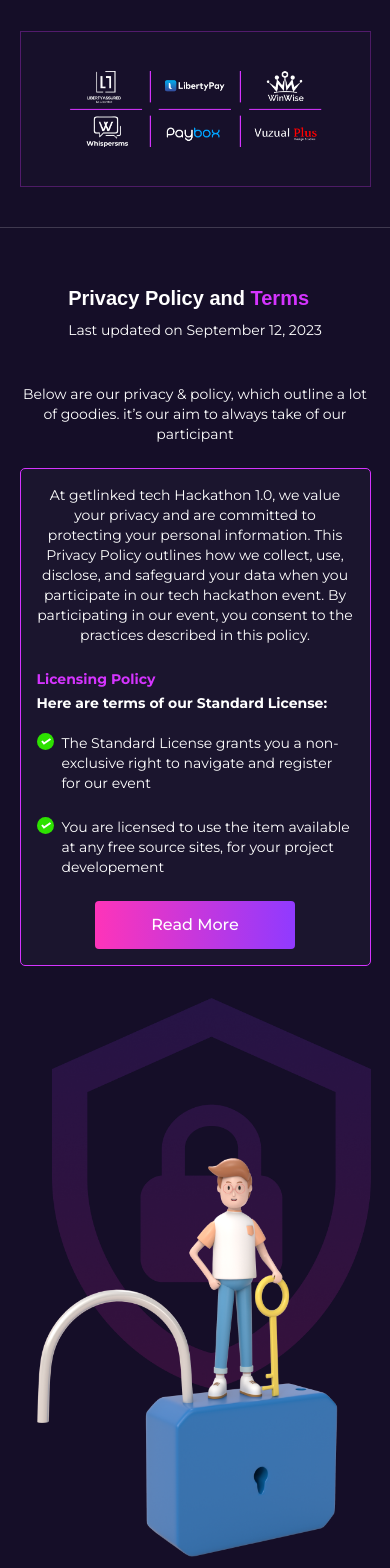
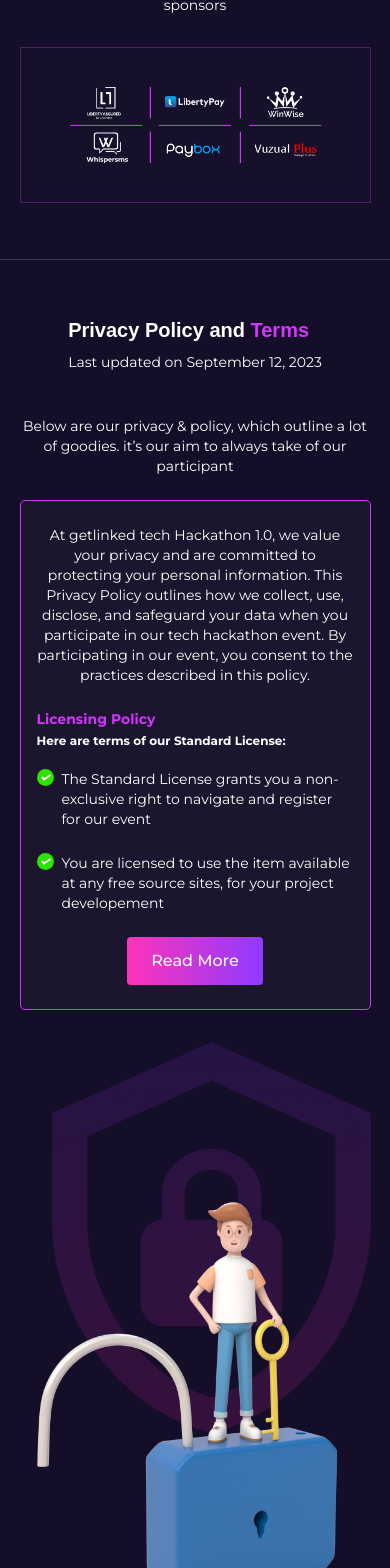
Before and after one commit to gift56/getlinked-ui-challengn, a Next.js app: page / in a window 390 px wide. Shown: the part 6103-7671 px from the top of the page. Built offline with nearby package versions, Linux system fonts and the light colour scheme; a web font is replaced by a local one.

Commit message:
moving to the next

```diff
--- a/components/LandingpageContent/Privacy.tsx
+++ b/components/LandingpageContent/Privacy.tsx
@@ -40,7 +40,7 @@ const Privacy = () => {
               {`Below are our privacy & policy, which outline a lot of goodies.
                 it’s our aim to always take of our participant`}
             </motion.p>
-            <div className="w-full border border-primary bg-[#d9d9d908] rounded-[5px] flex flex-col items-center justify-center gap-6 tab:items-start tab:justify-start p-4 tab:p-12">
+            <div className="w-full border border-primary bg-[#d9d9d908] rounded-[5px] flex flex-col items-center justify-center gap-6 tab:items-start tab:justify-start px-4 py-6 tab:p-12">
               <p className="text-center tab:text-start text-sm md:text-base font-normal">
                 At getlinked tech Hackathon 1.0, we value your privacy{" "}
                 <br className="hidden tab:block" /> and are committed to
@@ -57,7 +57,7 @@ const Privacy = () => {
                 <h4 className="text-sm md:text-base tab:text-lg font-bold text-primary">
                   Licensing Policy
                 </h4>
-                <p className="text-start text-sm font-bold">
+                <p className="text-start text-xs md:text-sm font-bold">
                   Here are terms of our Standard License:
                 </p>
                 <ul className="w-full flex flex-col gap-6 mt-4 items-start justify-start">
@@ -82,7 +82,7 @@ const Privacy = () => {
                   >
                     <CustomizeButton
                       text="Read More"
-                      className="bg-btnlinear border-none rounded !px-14 !py-3"
+                      className="bg-btnlinear border-none rounded !px-6 md:!px-14 py-3"
                       type="button"
                     />
                   </motion.div>
@@ -90,7 +90,7 @@ const Privacy = () => {
               </div>
             </div>
           </div>
-          <div className="w-full flex items-start justify-end">
+          <div className="w-full flex items-start justify-center">
             <motion.img
               initial={{ opacity: 0, scale: 0.5 }}
               whileInView={{ opacity: 1, scale: 1 }}
--- a/components/LandingpageContent/Sponsors.tsx
+++ b/components/LandingpageContent/Sponsors.tsx
@@ -2,7 +2,7 @@ import { motion } from "framer-motion";
 
 const Sponsors = () => {
   return (
-    <section className="w-full py-10 border-b border-borderColor">
+    <section className="w-full py-14 border-b border-borderColor">
       <div className="container">
         <div className="w-full flex flex-col items-center justify-center gap-8">
           <div className="flex items-center justify-center flex-col">
```
